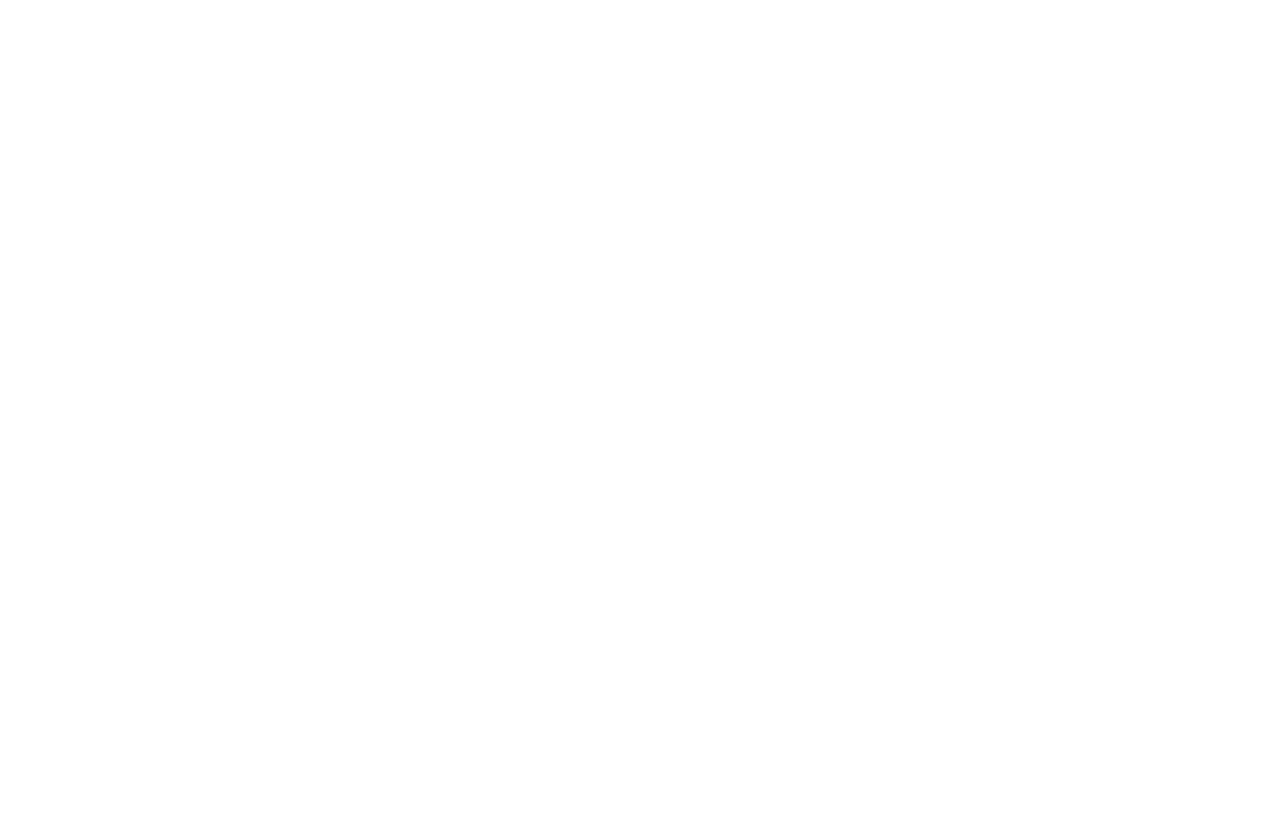
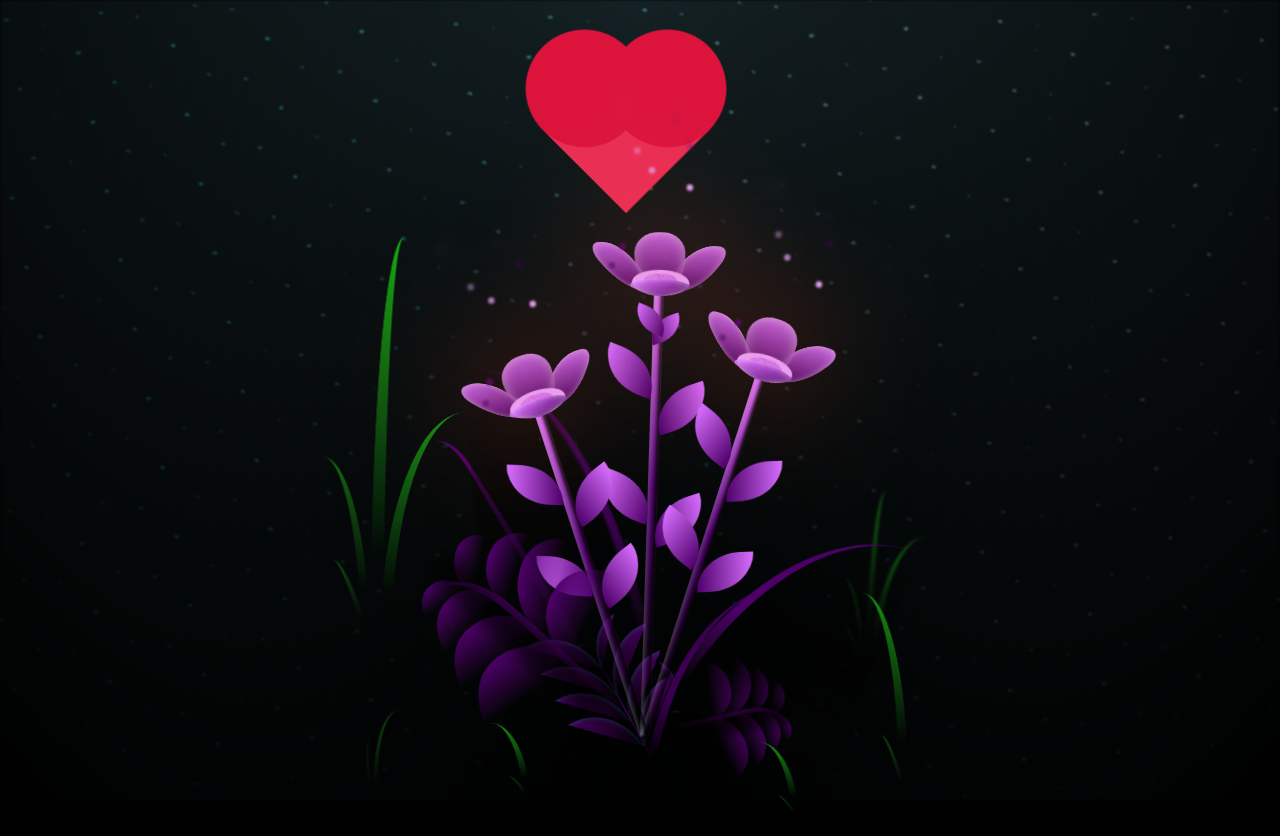
Before and after one commit to IulyN1/Flowers, a plain HTML site: page flowers.html in a window 1280 px wide. Before the commit the page ends 800 px from the top, so only its background shows below. Drawn offline with Linux system fonts and the light colour scheme; the site is published under a folder, as on GitHub Pages, so addresses that start at the root find nothing.

Commit message:
fix path

```diff
--- a/flowers.html
+++ b/flowers.html
@@ -1,6 +1,6 @@
 <head>
-  <link rel="stylesheet" href="/styles/flowers.css" />
-  <script src="/scripts/flowers.js"></script>
+  <link rel="stylesheet" href="./styles/flowers.css" />
+  <script src="./scripts/flowers.js"></script>
   <title>Flowers For My Love</title>
 </head>
 <body class="not-loaded">
```
Also changed, not shown: index.html (+2 -2 lines).
